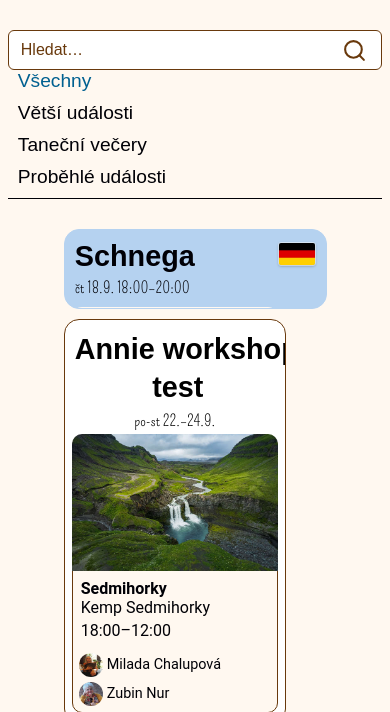
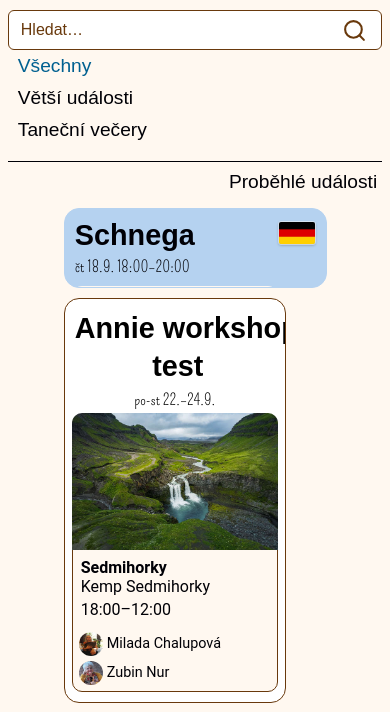
Before and after one commit to anniekriz/tancimecz, a Django app: page /events/ in a window 390 px wide. Shown: the part 90-802 px from the top of the page. Run offline with Django 3.2, Linux system fonts and the light colour scheme; data comes from the database, SQL or seed files in the repository; some web fonts are replaced.

Commit message:
Responsive design

```diff
--- a/web/dance_web/static/css/events.css
+++ b/web/dance_web/static/css/events.css
@@ -3,7 +3,7 @@
 }
 
 .menu-item2 a {
-    color: #67F0FC!important;
+    color: #67F0FC !important;
 }
 
 /* Menu */
@@ -21,7 +21,7 @@
     border: none;
     transition: color 0.3s ease, transform 0.3s ease;
     font-family: 'Ysabeau SC', sans-serif;
-    background-color: rgba(0,0,0,0);
+    background-color: rgba(0, 0, 0, 0);
     display: inline-block;
 }
 
@@ -62,7 +62,7 @@
     border: none;
     transition: color 0.3s ease, transform 0.3s ease;
     font-family: 'Ysabeau SC', sans-serif;
-    background-color: rgba(0,0,0,0);
+    background-color: rgba(0, 0, 0, 0);
 }
 
 .filter button:hover {
@@ -93,7 +93,8 @@
 /* Input */
 .search-form input[type="text"] {
     flex: 1 1 auto;
-  min-width: 0;               /* prevents overflow in flex */
+    min-width: 0;
+    /* prevents overflow in flex */
     padding: 10px 12px;
     font-size: 1rem;
     border: none;
@@ -132,8 +133,7 @@
     color: #55768F;
 }
 
-.search-form button:active {
-}
+.search-form button:active {}
 
 .search-form button svg {
     width: 25px;
@@ -141,8 +141,8 @@
 }
 
 /* Make it play nicely next to the filter block if you move it there */
-.filter + .search-container,
-.search-container + .filter {
+.filter+.search-container,
+.search-container+.filter {
     margin-top: 8px;
 }
 
@@ -151,6 +151,7 @@
     .search-container {
         justify-content: stretch;
     }
+
     .search-form {
         max-width: none;
     }
@@ -198,6 +199,52 @@
         grid-template-columns: repeat(3, 1fr);
     }
 }
+@media(max-width: 810px) {
+    .filter {
+        flex-direction: column;
+        align-items: stretch;
+        border-bottom: none;
+        margin-bottom: 5px;
+    }
+
+    .filter>.search-container {
+        order: 1;
+    }
+
+    .filter>form {
+        margin-top: 0px;
+    }
+
+    .filter>form:first-of-type {
+        order: 2;
+        display: flex;
+        align-items: baseline;
+        margin-top: 5px;
+    }
+
+    .filter>form:last-of-type {
+        order: 3;
+        display: flex;
+        justify-content: flex-end;
+        position: relative;
+    }
+
+    .filter>form:last-of-type::before {
+        content: "";
+        position: absolute;
+        left: 0;
+        right: 0;
+        top: 0;
+        height: 1px;
+        background: #000006;
+    }
+}
+
+@media (max-width:760px) {
+    .filter{
+        margin-top: 100px;
+    }
+}
 
 @media (max-width: 720px) {
     .events-grid {
@@ -211,7 +258,16 @@
         padding-left: 10px;
         padding-bottom: 10px;
     }
+
+    .filter>form {
+        margin-top: 10px;
     }
+
+    .filter>form:last-of-type {
+        padding-top: 10px;
+    }
+}
+
 
 @media (max-width: 500px) {
     .events-grid {
@@ -221,12 +277,7 @@
 
 @media (max-width: 416px) {
 
-    .filter {
+    .filter>form:first-of-type {
         flex-direction: column;
-        align-items: flex-start;
-    }
-
-    .filter button {
-        display: block;
     }
 }
```
Lines whose indentation alone changed are shown as unchanged.
